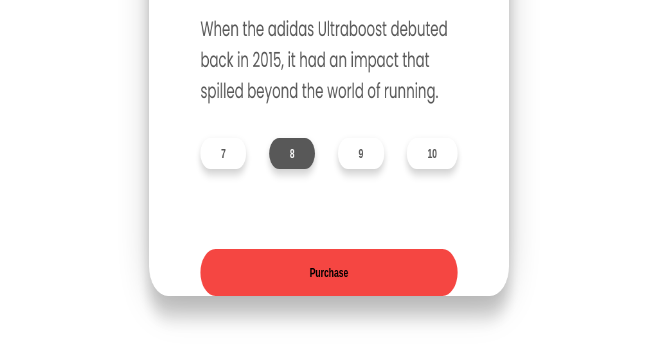
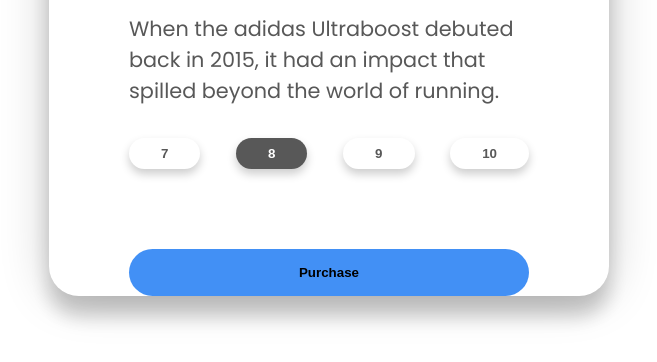
Before and after one commit to TanayKapoor/3D-JS-Card-Animation, a plain HTML site: page index.html in a window 1280 px wide. Both pictures are taken after a click on the button "Purchase". Shown: the part 438-800 px from the top of the page, without its empty margins (311-968 px from the left). Drawn offline with Linux system fonts and the light colour scheme.

Commit message:
Final Card Animations

```diff
--- a/app.js
+++ b/app.js
@@ -5,8 +5,17 @@
 
 // Movement Animation
 container.addEventListener('mousemove', (e) => {
-    let xAxis = window.innerWidth / 2 - e.pageX;
-    let yAxis = window.innerHeight / 2 - e.pageY;
-    card.style.transform = `rotateY(${yAxis}deg) rotateX(${xAxis}deg)`;
+    let xAxis = (window.innerWidth / 2 - e.pageX) /20;
+    let yAxis = (window.innerHeight / 2 - e.pageY) /20;
+    card.style.transform = `rotateY(${xAxis}deg) rotateX(${yAxis}deg)`;
+})
 
+container.addEventListener('mouseenter', e =>{
+    card.style.transition = 'none';
 })
+
+ container.addEventListener('mouseleave', e => {
+
+    card.style.transition = 'all 0.5s ease';
+    card.style.transform = `rotateY(0deg) rotateX(0deg)`;
+});
--- a/style.css
+++ b/style.css
@@ -10,6 +10,7 @@
     display: flex;
     align-items: center;
     justify-content: center;
+    perspective: 1000px;
 }
 
 .container {
@@ -20,6 +21,7 @@
 }
 
 .card {
+    transform-style: preserve-3d;
     min-height: 80vh;
     width: 35rem;
     border-radius: 30px;
@@ -91,7 +93,7 @@
 .purchase button{
     width: 100%;
     padding: 1rem 0rem;
-    background: #f54642;
+    background: #4290f5;
     border: none;
     cursor: pointer;
     border-radius: 30px;
```
